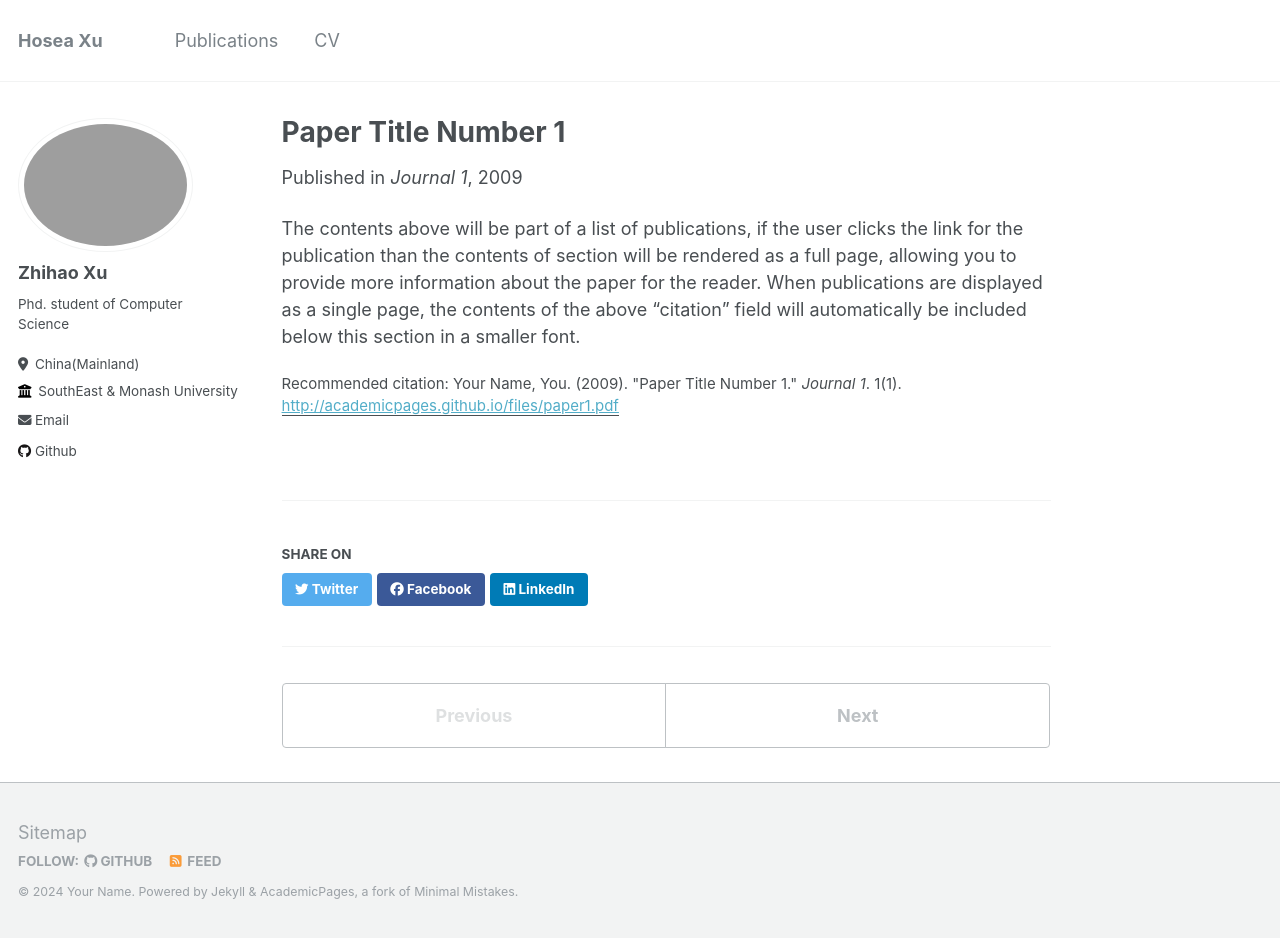
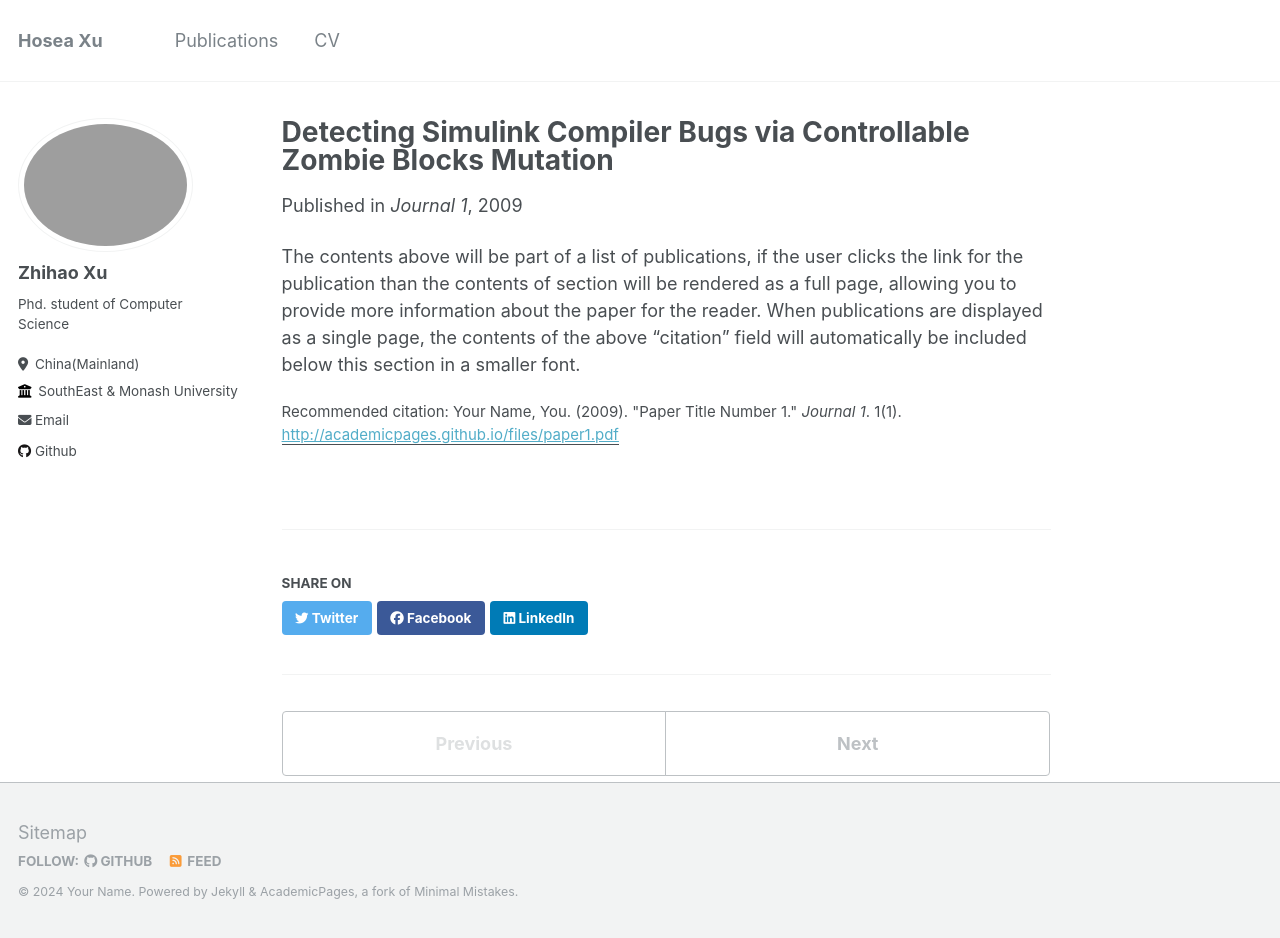
Before and after one commit to cemery123/cemery123.github.io, a Jekyll site: the page built from _publications/2009-10-01-paper-title-number-1.md, in a window 1280 px wide and 938 px high. Built offline with Jekyll 4.4.1, drawn with Linux system fonts in a browser that asks for light colours.

Commit message:
Update 2009-10-01-paper-title-number-1.md

```diff
--- a/_publications/2009-10-01-paper-title-number-1.md
+++ b/_publications/2009-10-01-paper-title-number-1.md
@@ -1,7 +1,6 @@
 ---
-title: "Paper Title Number 1"
+title: "Detecting Simulink Compiler Bugs via Controllable Zombie Blocks Mutation"
 collection: publications
-permalink: /publication/2009-10-01-paper-title-number-1
 excerpt: 'This paper is about the number 1. The number 2 is left for future work.'
 date: 2009-10-01
 venue: 'Journal 1'
```
